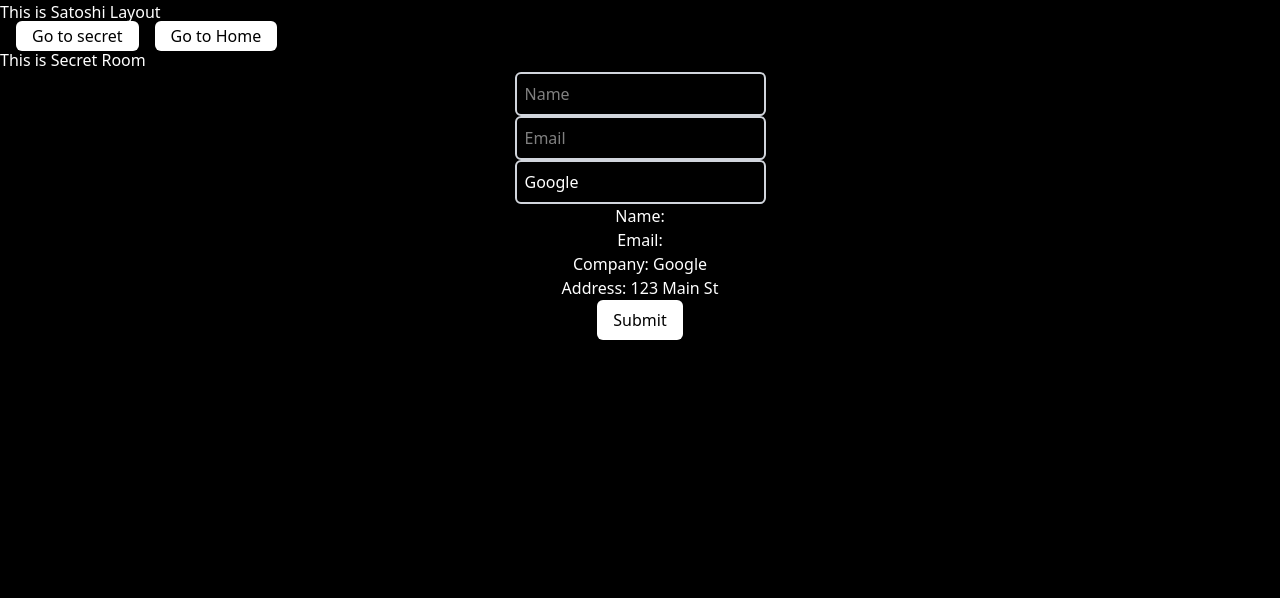
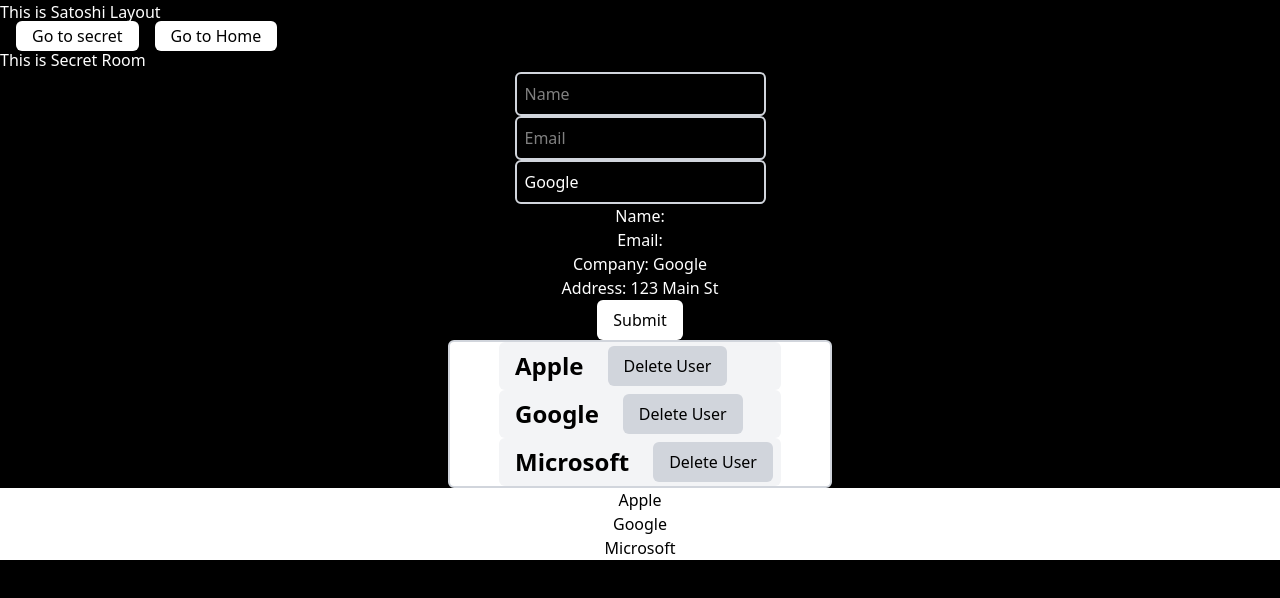
Before and after one commit to pengrui26/second-react, a React (Vite) app: page /secret in a window 1280 px wide. Shown: the top 598 px of the page. Built offline with nearby package versions, Linux system fonts and the light colour scheme.

Commit message:
UserEffect, Form, delete from list

```diff
--- a/src/components/UserForm.jsx
+++ b/src/components/UserForm.jsx
@@ -93,6 +93,39 @@
     </div>
   );
 }
+
+function AnotherFunction({ list }) {
+  return (
+    <ul className="bg-white text-black flex flex-col items-center justify-center">
+      {list.map((item, index) => (
+        <li key={index}>{item}</li>
+      ))}
+    </ul>
+  );
+}
+
+function UserList({ list, setList }) {
+  return (
+    <div className="w-96 border-2 border-gray-300 rounded-md bg-white text-black flex flex-col items-center justify-center">
+      <ul>
+        {list.map((item, index) => (
+          <li
+            key={index}
+            className="flex items-center gap-4 bg-gray-100 px-2 py-1 rounded-md "
+          >
+            <span className="text-2xl font-bold px-2">{item}</span>
+            <button
+              className="bg-gray-300 border-gray-300 rounded-md px-4 py-2"
+              onClick={() => setList((prev) => prev.filter((x) => x !== item))}
+            >
+              Delete User
+            </button>
+          </li>
+        ))}
+      </ul>
+    </div>
+  );
+}
 export default function UserForm() {
   const [name, setName] = useState("");
   const [email, setEmail] = useState("");
@@ -100,9 +133,14 @@
     name: "Google",
     address: "123 Main St",
   });
+  const [list, setList] = useState(["Apple", "Google", "Microsoft"]);
   return (
     <div>
       <Form {...{ name, email, setName, setEmail, company, setCompany }} />
+      <div className="flex items-center justify-center">
+        <UserList {...{ list, setList }} />
+      </div>
+      <AnotherFunction {...{ list }} />
     </div>
   );
 }
```
